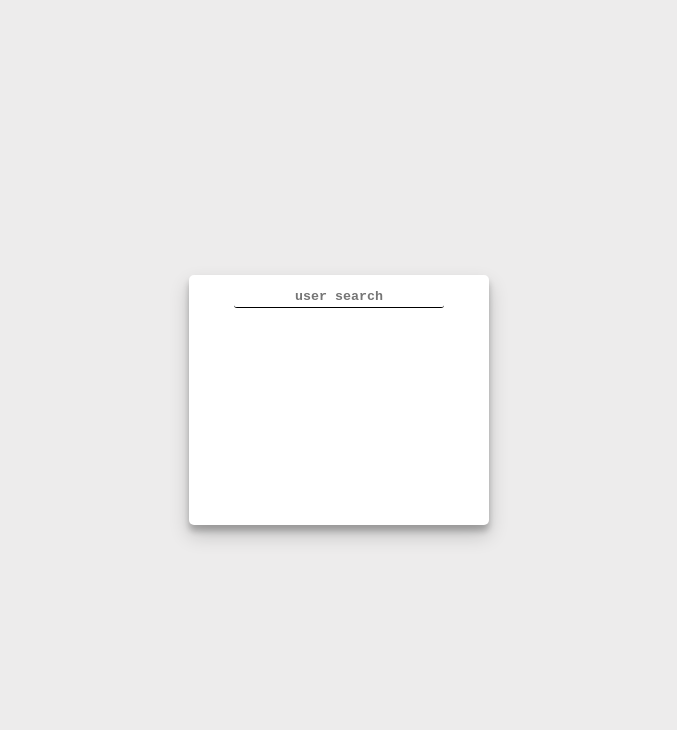
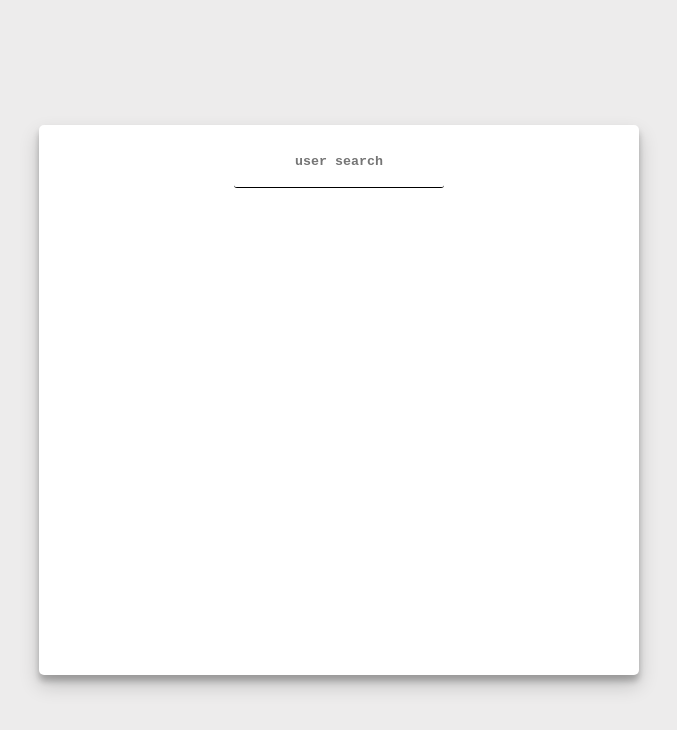
Before and after one commit to youkwon515/GitHub-User-Search, a React (Create React App) app: page / in a window 1280 px wide. Shown: the top 730 px of the page, without its empty margins (301-978 px from the left). Built offline with nearby package versions, Linux system fonts and the light colour scheme.

Commit message:
FEAT : change App.js style

```diff
--- a/src/styled.js
+++ b/src/styled.js
@@ -5,8 +5,8 @@ export const card = styled.div`
   flex-direction: column;
   align-items: center;
   padding: 10px;
-  width: 300px;
-  height: 250px;
+  width: 600px;
+  height: 550px;
   border-radius: 5px;
   box-shadow: 0 10px 20px rgba(0, 0, 0, 0.19), 0 6px 6px rgba(0, 0, 0, 0.23);
   background: #fff;
```
